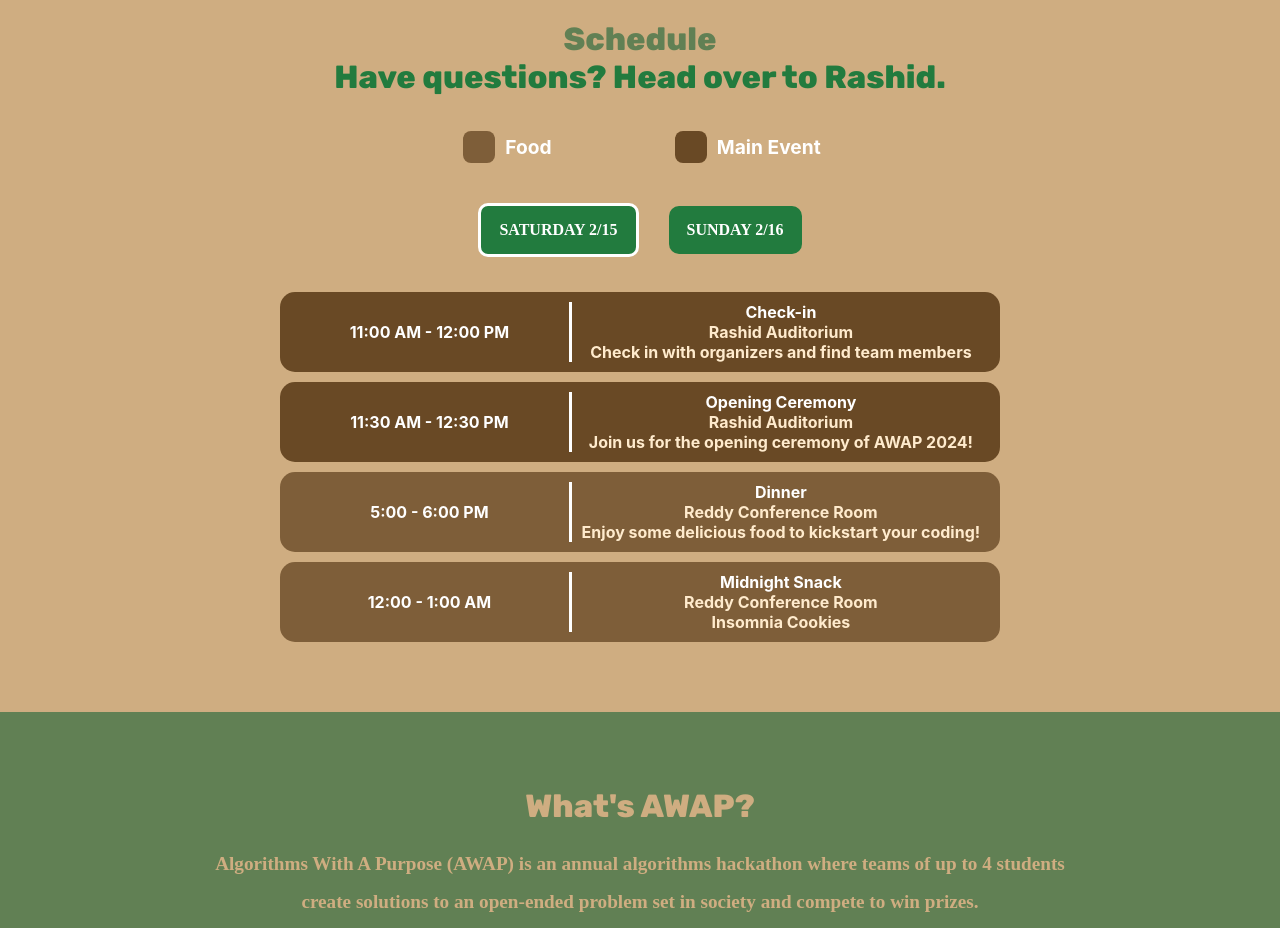
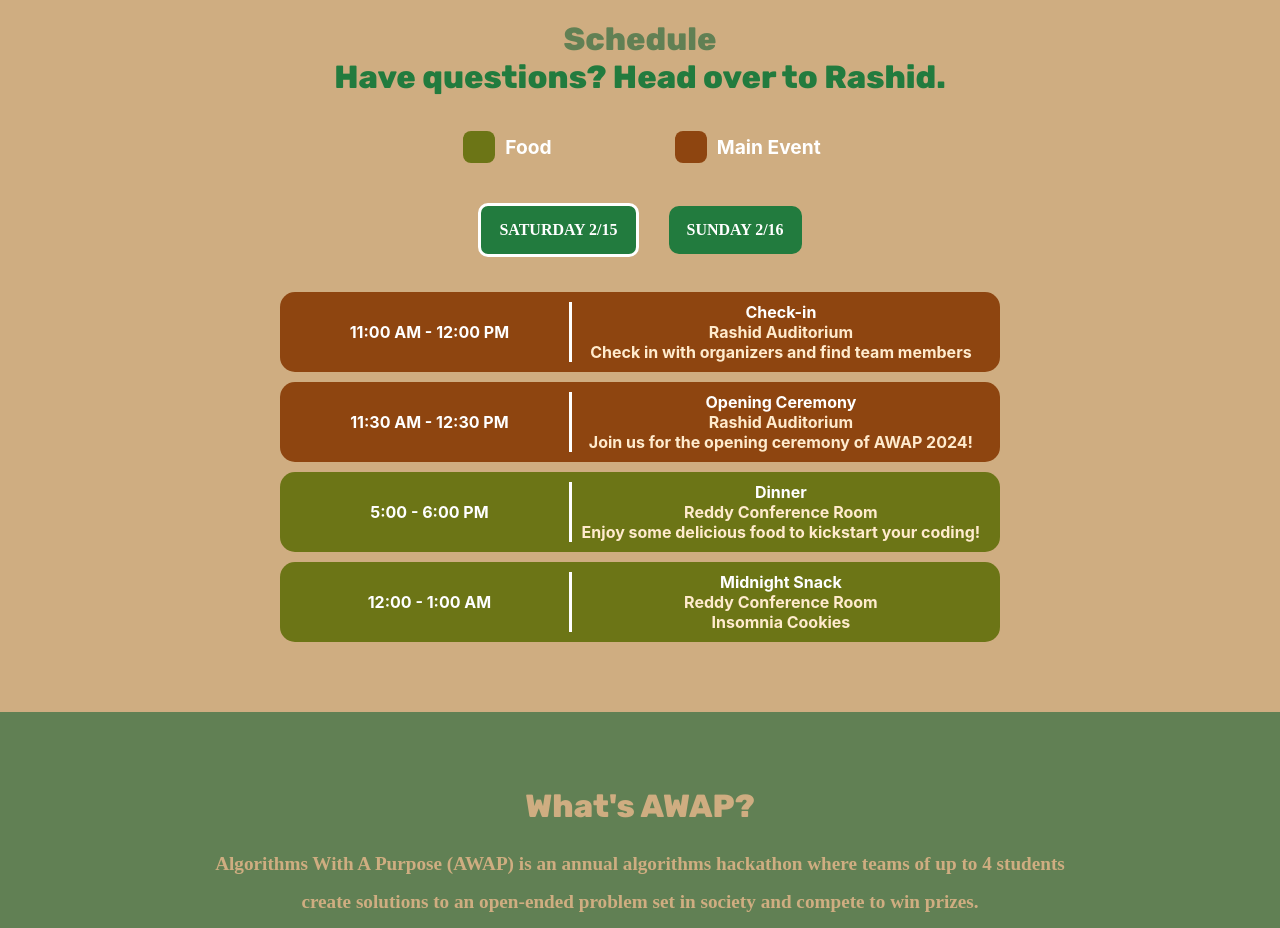
Before and after one commit to acm-cmu/awap-landing-page-2024, a React (Create React App) app: page / in a window 1280 px wide. Shown: the part 880-1808 px from the top of the page. Built offline with nearby package versions, Linux system fonts and the light colour scheme.

Commit message:
shift schedule colors to accessibility palette

```diff
--- a/src/styles/Schedule.css
+++ b/src/styles/Schedule.css
@@ -66,13 +66,10 @@
   }
 
   .main-event2 {
-    background-color: #694925;
+    background-color: #8E4510;
   }
-  .workshop {
-    background-color: #7e5e39;
-  }
-  .foods {
-    background-color: #7e5e39;
+  .workshop, .foods {
+    background-color: #6C7516;
   }
 
   .schedule-day-button {
@@ -80,10 +77,10 @@
     border-radius: 10px;
     font-size: 1.75rem;
     font-weight: 900;
-    background: #ca6b12;
+    background: #D19926;
     cursor: pointer;
-    color: white;
-    border: 0px solid white;
+    color: #EBDEB0;
+    border: 2px solid #163D11;
     text-align: center;
     margin: 20px;
   }
```
